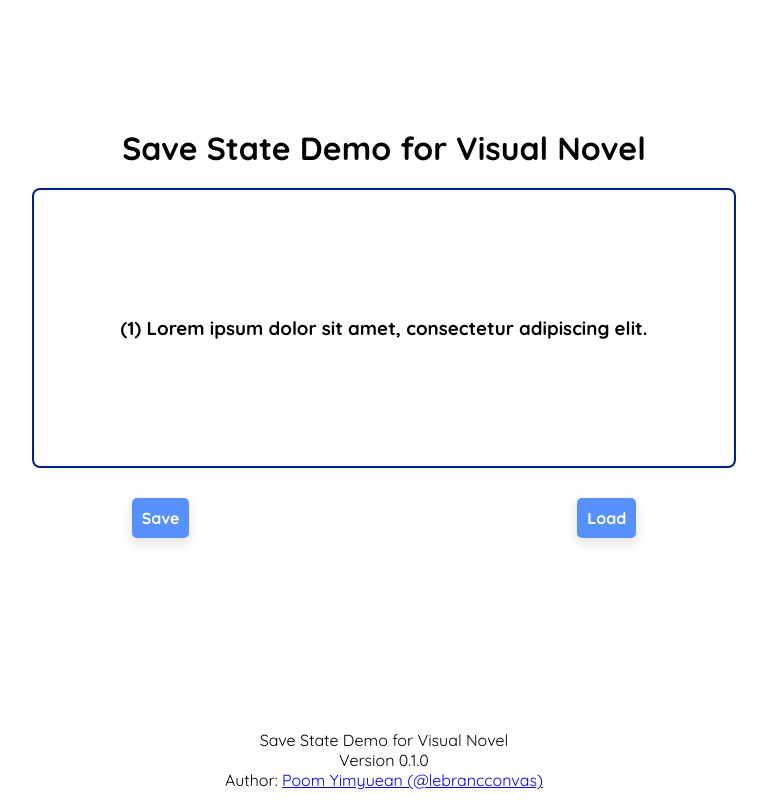
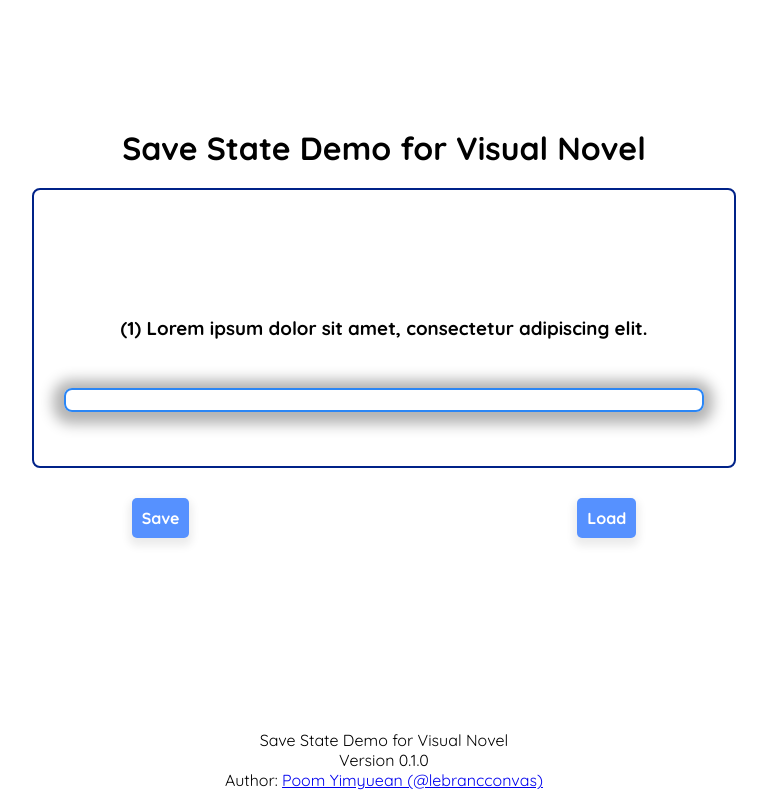
Before and after one commit to lebrancconvas/SaveState-VN-Demo, a React (Vite) app: page / in a window 1280 px wide. Shown: the whole page, without its empty margins (256-1023 px from the left). Built offline with nearby package versions, Linux system fonts and the light colour scheme.

Commit message:
💄 style: update save modal style.

```diff
--- a/src/styles/App.scss
+++ b/src/styles/App.scss
@@ -44,6 +44,19 @@ header {
   justify-content: space-evenly;
 }
 
+#saveStateModal {
+  border: 2px solid rgb(43, 134, 245); // Debugging Style.
+  position: fixed;
+  width: 50%;
+  z-index: 100;
+  top: 50%;
+  left: 50%;
+  transform: translate(-50%, -50%);
+  padding: 10px;
+  border-radius: 8px;
+  box-shadow: -1px 2px 14px 10px rgba(0, 0, 0, 0.3);
+}
+
 button {
   font-size: 16px;
   padding: 10px;
```
